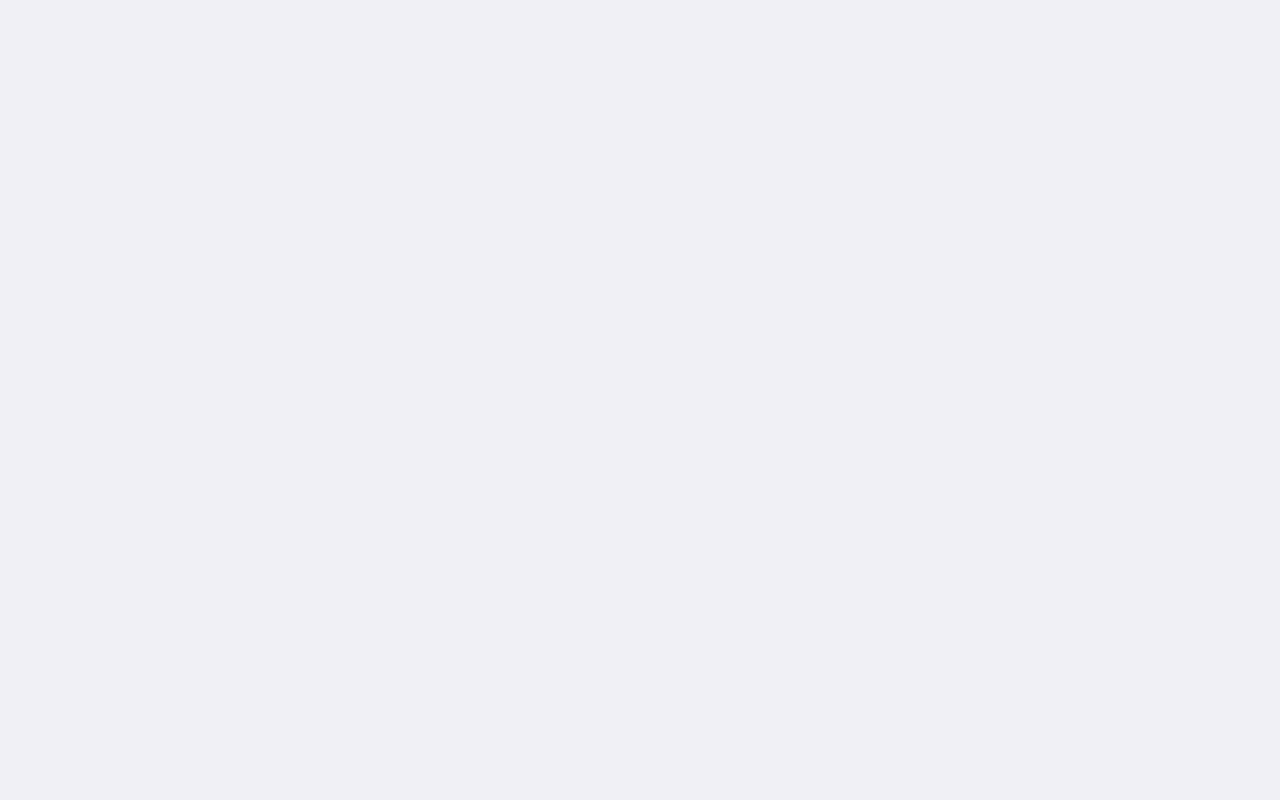
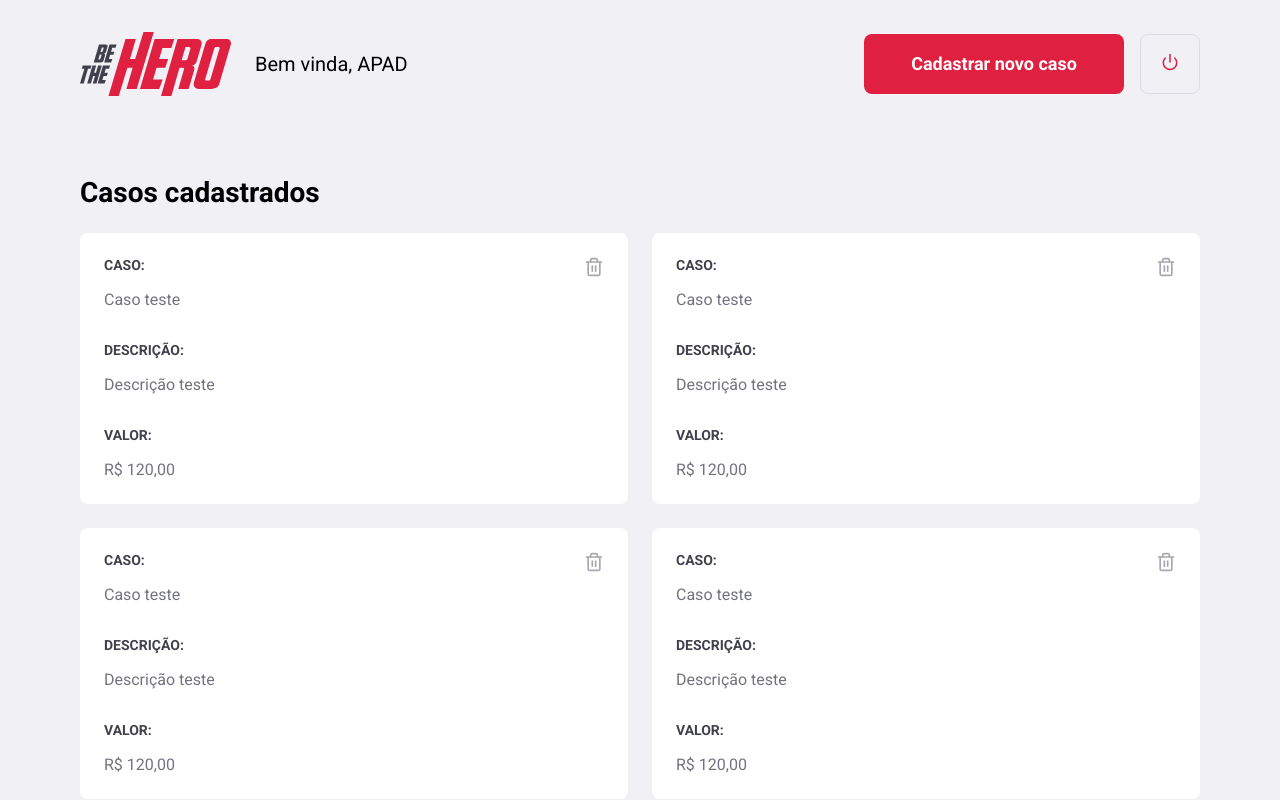
Before and after one commit to VLRTroll/Semana_Omnistack_11, a React (Create React App) app in the folder frontend/: page /profile in a window 1280 px wide. Shown: the top 800 px of the page. Built offline with nearby package versions, Linux system fonts and the light colour scheme.

Commit message:
Página de Profile criada

```diff
--- /dev/null
+++ b/frontend/src/pages/Profile/index.js
@@ -0,0 +1,100 @@
+import React from 'react';
+import './styles.css';
+
+import logoImg from '../../assets/logo.svg';
+import LinkWrapper from '../../wrappers/LinkWrapper';
+import { FiPower, FiTrash2 } from 'react-icons/fi';
+
+export default function Profile() {
+	return (
+		<div className='profile-container'>
+			<header>
+				<img src={logoImg} alt='Be The Hero' />
+				<span>Bem vinda, APAD</span>
+
+				<LinkWrapper className='button' to='/incidents/new'>
+					Cadastrar novo caso
+				</LinkWrapper>
+
+				<button>
+					<FiPower size={18} color='#e02041' />
+				</button>
+			</header>
+
+			<h1>Casos cadastrados</h1>
+
+			<ul>
+				<li>
+					<strong>CASO:</strong>
+					<p>Caso teste</p>
+
+					<strong>DESCRIÇÃO:</strong>
+					<p>Descrição teste</p>
+
+					<strong>VALOR:</strong>
+					<p>R$ 120,00</p>
+
+					<button>
+						<FiTrash2 size={20} color='#a8a8b3' />
+					</button>
+				</li>
+				<li>
+					<strong>CASO:</strong>
+					<p>Caso teste</p>
+
+					<strong>DESCRIÇÃO:</strong>
+					<p>Descrição teste</p>
+
+					<strong>VALOR:</strong>
+					<p>R$ 120,00</p>
+
+					<button>
+						<FiTrash2 size={20} color='#a8a8b3' />
+					</button>
+				</li>
+				<li>
+					<strong>CASO:</strong>
+					<p>Caso teste</p>
+
+					<strong>DESCRIÇÃO:</strong>
+					<p>Descrição teste</p>
+
+					<strong>VALOR:</strong>
+					<p>R$ 120,00</p>
+
+					<button>
+						<FiTrash2 size={20} color='#a8a8b3' />
+					</button>
+				</li>
+				<li>
+					<strong>CASO:</strong>
+					<p>Caso teste</p>
+
+					<strong>DESCRIÇÃO:</strong>
+					<p>Descrição teste</p>
+
+					<strong>VALOR:</strong>
+					<p>R$ 120,00</p>
+
+					<button>
+						<FiTrash2 size={20} color='#a8a8b3' />
+					</button>
+				</li>
+				<li>
+					<strong>CASO:</strong>
+					<p>Caso teste</p>
+
+					<strong>DESCRIÇÃO:</strong>
+					<p>Descrição teste</p>
+
+					<strong>VALOR:</strong>
+					<p>R$ 120,00</p>
+
+					<button>
+						<FiTrash2 size={20} color='#a8a8b3' />
+					</button>
+				</li>
+			</ul>
+		</div>
+	);
+}
--- /dev/null
+++ b/frontend/src/pages/Profile/styles.css
@@ -0,0 +1,95 @@
+/* ------------------- Header ------------------- */
+.profile-container {
+	width: 100%;
+	max-width: 1180px;
+
+	padding: 0 30px;
+	margin: 32px auto;
+}
+
+.profile-container header {
+	display: flex;
+	align-items: center;
+}
+
+.profile-container header span {
+	margin-left: 24px;
+	font-size: 20px;
+}
+
+.profile-container header img {
+	height: 64px;
+}
+
+.profile-container header a {
+	width: 260px;
+	margin-left: auto;
+	margin-top: 0;
+}
+
+.profile-container header button {
+	height: 60px;
+	width: 60px;
+
+	border-radius: 8px;
+	border: 1px solid #dcdce6;
+	background: transparent;
+
+	margin-left: 16px;
+	transition: border-color 0.2s;
+}
+
+.profile-container header button:hover {
+	border-color: #999;
+}
+
+/* ------------------- Casos -------------------- */
+.profile-container h1 {
+	margin-top: 80px;
+	margin-bottom: 24px;
+}
+
+.profile-container ul {
+	list-style: none;
+
+	display: grid;
+	grid-template-columns: repeat(2, 1fr);
+	gap: 24px; /* substituto do grid-gap */
+}
+
+.profile-container ul li {
+	background: #fff;
+	border-radius: 8px;
+	padding: 24px;
+
+	position: relative;
+}
+
+.profile-container ul li button {
+	position: absolute;
+	top: 24px;
+	right: 24px;
+
+	background: transparent;
+	border: 0;
+}
+
+.profile-container ul li button:hover {
+	opacity: 0.8;
+}
+
+.profile-container ul li strong {
+	display: block;
+	margin-bottom: 16px;
+	color: #41414d;
+}
+
+.profile-container ul li p + strong {
+	margin-top: 32px;
+}
+
+.profile-container ul li p {
+	color: #737380;
+	font-size: 16px;
+	line-height: 21px;
+}
--- a/frontend/src/routes.js
+++ b/frontend/src/routes.js
@@ -2,6 +2,7 @@
 import { BrowserRouter, Route, Switch } from 'react-router-dom';
 import Logon from './pages/Logon';
 import Register from './pages/Register';
+import Profile from './pages/Profile';
 
 export default function Routes() {
 	return (
@@ -9,6 +10,8 @@
 			<Switch>
 				<Route exact path='/' component={Logon} />
 				<Route path='/register' component={Register} />
+
+				<Route path='/profile' component={Profile} />
 			</Switch>
 		</BrowserRouter>
 	);
```
